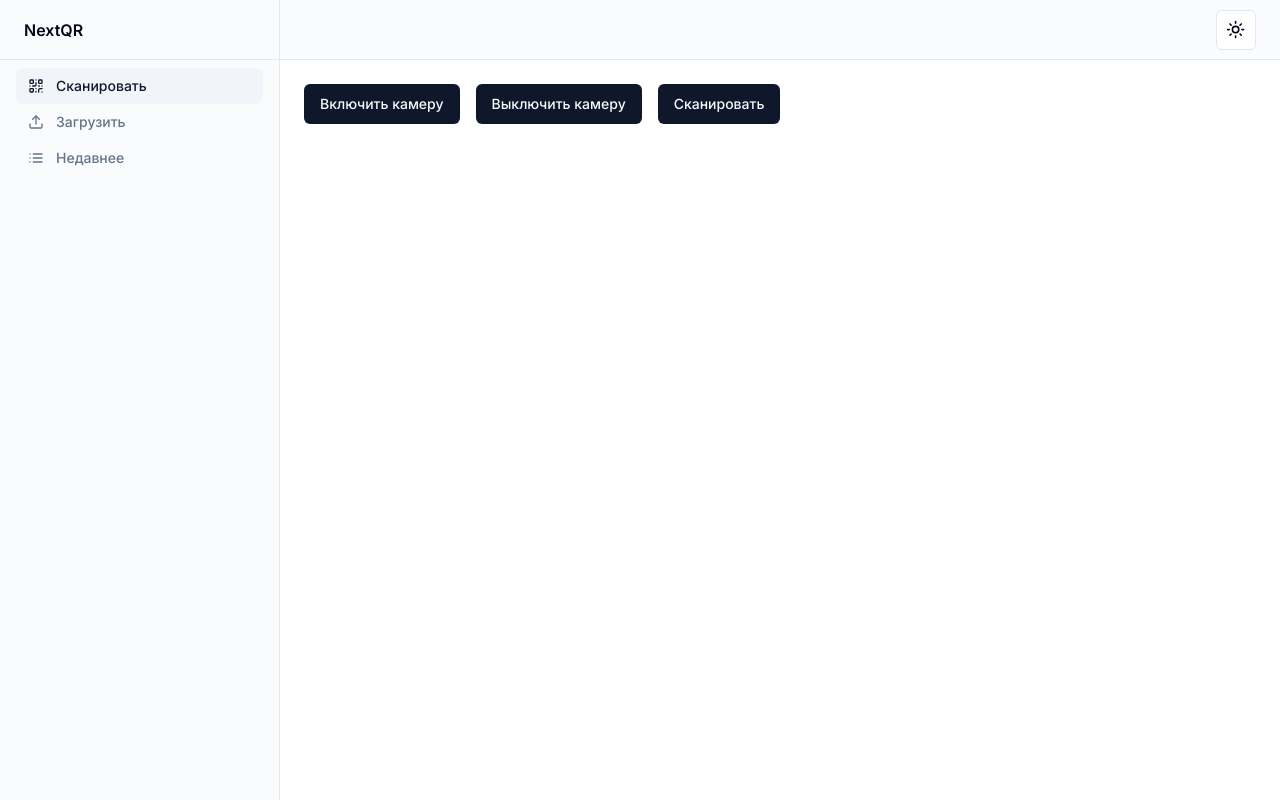
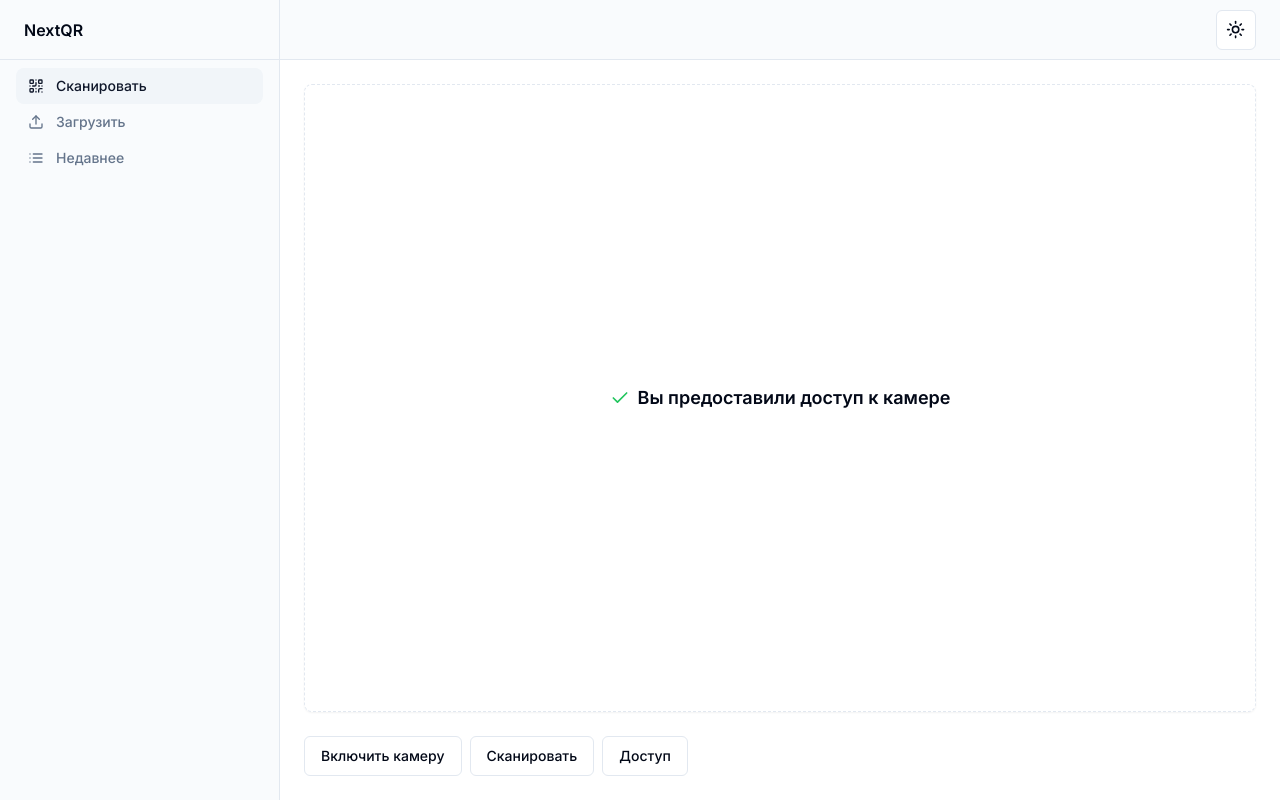
Before and after one commit to kblnv/nextqr, a Next.js app: page / in a window 1280 px wide. Built offline with nearby package versions, Linux system fonts and the light colour scheme.

Commit message:
Created a basic markup for the ScanPage

```diff
--- a/src/app/page.tsx
+++ b/src/app/page.tsx
@@ -10,6 +10,7 @@ import { Button } from "@/components/shared/button";
 import { DecodingResult } from "@/types/decoding-result";
 import { textIsUrl } from "@/lib/utils";
 import { DisplayResult } from "@/components/features/display-result";
+import { Check, X } from "lucide-react";
 
 const readerOptions: ReaderOptions = {
   tryHarder: true,
@@ -21,6 +22,7 @@ const ScanPage: React.FC = () => {
   const [decodingResult, setDecodingResult] = useState<DecodingResult | null>(
     null
   );
+  const [hasCamAccess, setHasCamAccess] = useState(false);
 
   let stream: MediaStream | null = null;
 
@@ -85,22 +87,41 @@ const ScanPage: React.FC = () => {
   };
 
   return (
-    <div className="grid w-full max-w-sm items-center gap-1.5">
-      <div className="flex gap-4">
-        <Button onClick={startCamera}>Включить камеру</Button>
-        <Button onClick={stopCamera}>Выключить камеру</Button>
-        <Button onClick={scan}>Сканировать</Button>
+    <>
+      <div className="flex flex-1 items-center justify-center rounded-lg border border-dashed shadow-sm px-4">
+        <div className="flex gap-2 items-center">
+          {hasCamAccess ? (
+            <>
+              <X className="w-5 h-5 text-red-500" />
+              <p className="text-md font-semibold sm:text-lg">
+                Вы не предоставили доступ к камере
+              </p>
+            </>
+          ) : (
+            <>
+              <Check className="w-5 h-5 text-green-500" />
+              <p className="text-md font-semibold sm:text-lg">
+                Вы предоставили доступ к камере
+              </p>
+            </>
+          )}
+        </div>
       </div>
-
-      <video ref={videoRef} autoPlay className="mt-4" />
-
-      {decodingResult && (
-        <DisplayResult
-          decodingResult={decodingResult}
-          resetResult={resetResult}
-        />
-      )}
-    </div>
+      <div className="flex gap-2 flex-col sm:flex-row">
+        <Button onClick={startCamera} variant="outline">
+          Включить камеру
+        </Button>
+        <Button onClick={scan} variant="outline">
+          Сканировать
+        </Button>
+        <Button
+          onClick={() => setHasCamAccess(!hasCamAccess)}
+          variant="outline"
+        >
+          Доступ
+        </Button>
+      </div>
+    </>
   );
 };
 
```
